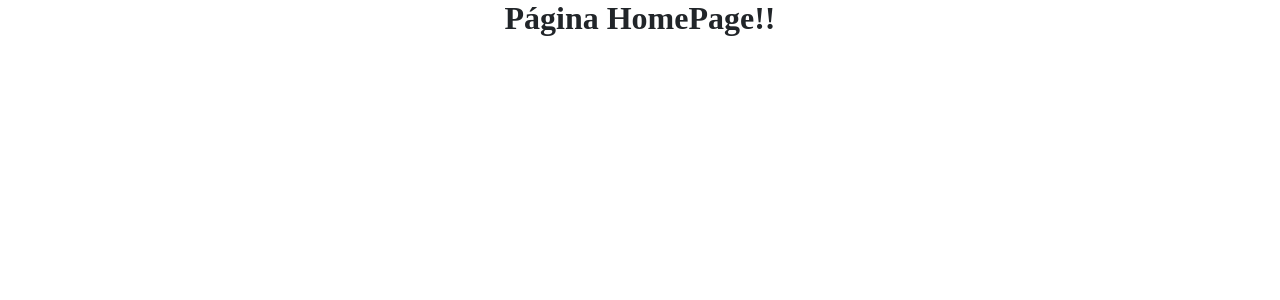
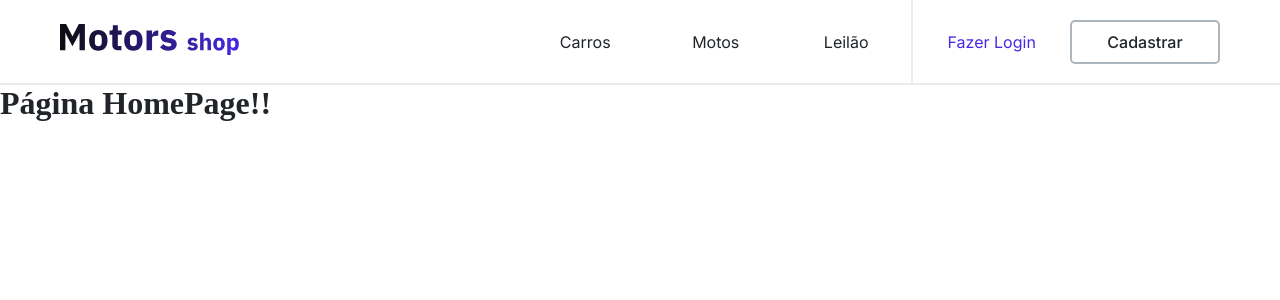
Before and after one commit to M6-PROJETO-FINAL/motors-shop-front, a React (Create React App) app: page /home in a window 1280 px wide. Shown: the top 300 px of the page. Built offline with nearby package versions, Linux system fonts and the light colour scheme.

Commit message:
feat: navbar component creation

```diff
--- a/package.json
+++ b/package.json
@@ -10,8 +10,10 @@
     "@types/node": "^16.7.13",
     "@types/react": "^18.0.0",
     "@types/react-dom": "^18.0.0",
+    "@types/react-icons": "^3.0.0",
     "react": "^18.2.0",
     "react-dom": "^18.2.0",
+    "react-icons": "^4.7.1",
     "react-router-dom": "^6.8.1",
     "react-scripts": "5.0.1",
     "react-toastify": "^9.1.1",
--- a/public/index.html
+++ b/public/index.html
@@ -3,6 +3,12 @@
   <head>
     <meta charset="utf-8" />
     <meta name="viewport" content="width=device-width, initial-scale=1" />
+    <link rel="preconnect" href="https://fonts.googleapis.com" />
+    <link rel="preconnect" href="https://fonts.gstatic.com" crossorigin />
+    <link
+      href="https://fonts.googleapis.com/css2?family=Inter:wght@100;200;300;400;500;600;700;800;900&display=swap"
+      rel="stylesheet"
+    />
     <title>Motors-Shop</title>
   </head>
   <body>
--- a/src/Global/global.ts
+++ b/src/Global/global.ts
@@ -3,6 +3,7 @@ import { createGlobalStyle } from "styled-components";
 export default createGlobalStyle`
 
 * {
+    width: 100%;
     margin:0;
     padding: 0;
     outline:0;
@@ -63,11 +64,17 @@ export default createGlobalStyle`
 
     background-color: var(--white);
     color: var(--grey-01);
-    }
+  }
+
+  ul, li, a{
+    list-style: none;
+    text-decoration: none;
+  }
 
   body, input, button, textarea {
     font-family: 'Poppins';
   }
+
   button {
     text-align: center;
     cursor: pointer;
--- /dev/null
+++ b/src/Global/media.ts
@@ -0,0 +1,11 @@
+const sizes = {
+    desktop: "1440px",
+    laptop: "1024px",
+    mobile: "768px"
+}
+
+export const device = {
+  desktop: `(min-width: ${sizes.desktop})`,
+  laptop: `(max-width: ${sizes.laptop})`,
+  mobile: `(min-width: ${sizes.mobile})`,
+}
--- a/src/Pages/Home/index.tsx
+++ b/src/Pages/Home/index.tsx
@@ -1,8 +1,9 @@
-// criando template
+import Navbar from "../../components/Navbar";
 
 const HomePage = () => {
   return (
     <main>
+      <Navbar />
       <h1>Página HomePage!!</h1>
     </main>
   );
--- /dev/null
+++ b/src/components/Navbar/index.tsx
@@ -0,0 +1,54 @@
+import logo from "../../assets/img/motors-shop.svg";
+import { HiMenu } from "react-icons/hi";
+import { IoClose } from "react-icons/io5";
+
+import {
+  NavStyled,
+  MenuIconStyled,
+  MenuLinks,
+  Logotipo,
+  NavContent,
+  ButtonLoginStyled,
+  ButtonRegisterStyled,
+  DivLineHeaderStyled,
+} from "./style";
+import { useState } from "react";
+
+const Navbar = () => {
+  const [visible, setVisible] = useState(false);
+  return (
+    <NavStyled>
+      <NavContent>
+        <Logotipo className="logo">
+          <a href="#">
+            <img src={logo} alt="" />
+          </a>
+        </Logotipo>
+
+        <MenuIconStyled onClick={() => setVisible(!visible)}>
+          <HiMenu size={28} />
+        </MenuIconStyled>
+
+        <MenuLinks visible={visible}>
+          <IoClose size={28} onClick={() => setVisible(false)}/>
+          <li>
+            <a href="#cars">Carros</a>
+          </li>
+          <li>
+            <a href="#motocicle">Motos</a>
+          </li>
+          <li>
+            <a href="auction">Leilão</a>
+          </li>
+
+          <DivLineHeaderStyled></DivLineHeaderStyled>
+
+          <ButtonLoginStyled>Fazer Login</ButtonLoginStyled>
+          <ButtonRegisterStyled>Cadastrar</ButtonRegisterStyled>
+        </MenuLinks>
+      </NavContent>
+    </NavStyled>
+  );
+};
+
+export default Navbar;
--- /dev/null
+++ b/src/components/Navbar/style.ts
@@ -0,0 +1,169 @@
+import styled from "styled-components";
+import { device } from "../../Global/media";
+
+export const NavStyled = styled.nav`
+  width: 100%;
+  height: 85px;
+  display: flex;
+  justify-content: center;
+  border-bottom: 2px solid var(--grey-07);
+  font-family: "Inter";
+`;
+
+export const NavContent = styled.div`
+  max-width: 1600px;
+  display: flex;
+  justify-content: space-between;
+  align-items: center;
+  padding: 0 60px;
+`;
+
+export const Logotipo = styled.div`
+  width: 180px;
+  padding: 15px 0;
+`;
+
+type PropTypeBg = {
+  visible: boolean;
+};
+
+export const MenuIconStyled = styled.ul.attrs((props: PropTypeBg) => ({
+  visible: props.visible,
+}))<PropTypeBg>`
+  width: 2rem;
+  height: 2rem;
+  display: flex;
+  align-items: center;
+  top: 15px;
+  right: 60px;
+  position: absolute;
+  z-index: 4;
+  height: 40px;
+  color: var(--grey-03);
+  overflow: hidden;
+  display: none;
+
+  @media ${device.laptop} {
+    display: flex;
+    align-items: center;
+    position: fixed;
+    cursor: pointer;
+  }
+`;
+
+export const MenuLinks = styled.ul<PropTypeBg>`
+  width: 700px;
+  display: flex;
+  align-items: center;
+  flex-flow: row nowrap;
+  overflow: hidden;
+  justify-content: space-between;
+  font-size: 1rem;
+
+  > svg {
+    display: none;
+    overflow: hidden;
+  }
+
+  li {
+    display: block;
+    text-align: center;
+  }
+
+  a {
+    font-weight: 400;
+    color: var(--grey-02);
+    cursor: pointer;
+    outline: none;
+  }
+
+  a:hover {
+    color: var(--brand-01);
+  }
+
+  @media ${device.laptop} {
+    display: ${({ visible }: PropTypeBg) => (visible ? "block" : "none")};
+    flex-flow: column nowrap;
+    backdrop-filter: blur(3px);
+    background: rgb(255, 255, 255);
+    background: linear-gradient(
+      90deg,
+      rgba(255, 255, 255, 0.8668555240793201) 0%,
+      rgba(253, 253, 253, 0.6515580736543909) 53%,
+      rgba(255, 255, 255, 1) 100%
+    );
+    position: fixed;
+    z-index: 4;
+    top: 20px;
+    right: 40px;
+    overflow: hidden;
+    height: 430px;
+    width: 300px;
+    padding: 15px;
+    border-radius: 5px;
+    box-shadow: 1px 6px 17px -4px rgba(161, 158, 161, 1);
+
+    > svg {
+      display: block;
+      position: fixed;
+      top: 20px;
+      right: -110px;
+      cursor: pointer;
+    }
+
+    li {
+      text-align: left;
+      padding: 1.8rem 0;
+      font-weight: 600;
+    }
+  }
+`;
+
+export const ButtonLoginStyled = styled.button`
+  font-size: 1rem;
+  font-family: "Inter";
+  border: none;
+  font-weight: 400;
+  color: var(--brand-01);
+  background-color: transparent;
+  gap: 1rem;
+  padding: 0 1rem;
+  @media ${device.laptop} {
+    text-align: left;
+    padding: 2rem 0;
+    margin-bottom: 1rem;
+  }
+`;
+
+export const ButtonRegisterStyled = styled.button`
+  font-size: 1rem;
+  font-family: "Inter";
+  font-weight: 500;
+  border: 2px solid var(--grey-04);
+  padding: 10px;
+  color: var(--grey-02);
+  border-radius: 5px;
+  background-color: transparent;
+
+  &:hover {
+    color: var(--brand-01);
+    border: 2px solid var(--brand-01);
+    background-color: var(--brand-04);
+  }
+
+  @media ${device.laptop} {
+    padding: 10px;
+  }
+`;
+
+export const DivLineHeaderStyled = styled.div`
+  width: 1px;
+  height: 85px;
+  border: 1px solid var(--grey-07);
+  @media ${device.laptop} {
+    width: 270px;
+    align-items: center;
+    height: 2px;
+    z-index: 4;
+  }
+`;
```
Also changed, not shown: src/assets/index.tsx (deleted, +0 -7 lines), src/components/index.tsx (deleted, +0 -7 lines), src/assets/img/motors-shop.svg (added), 1 other file (tests, documents, lock files or other folders).
